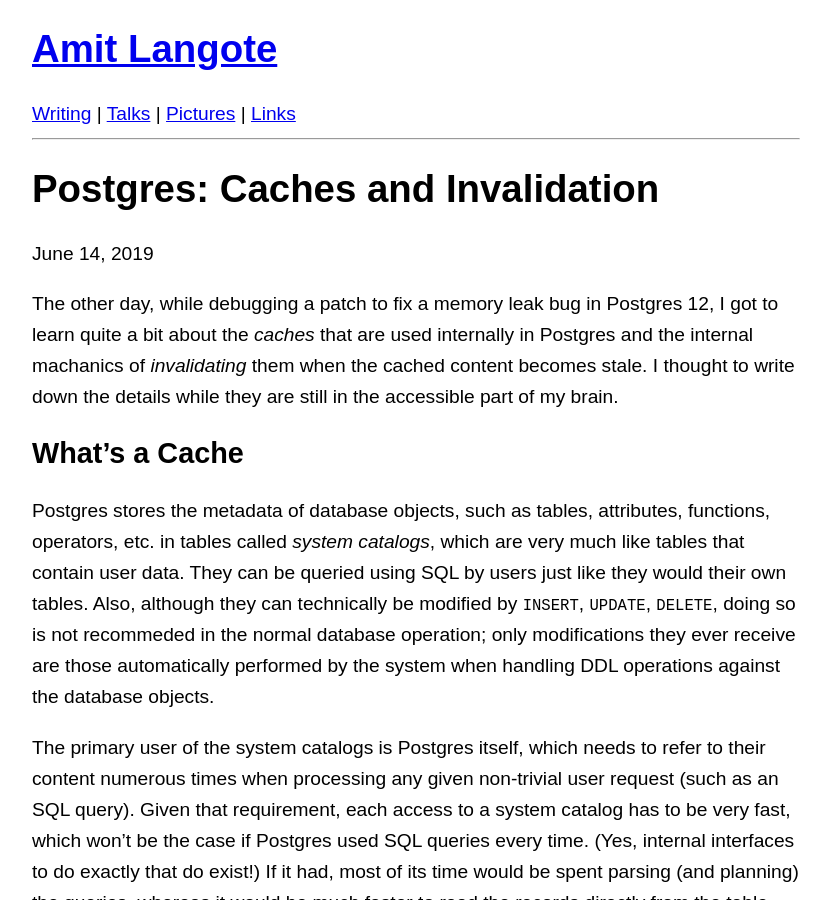
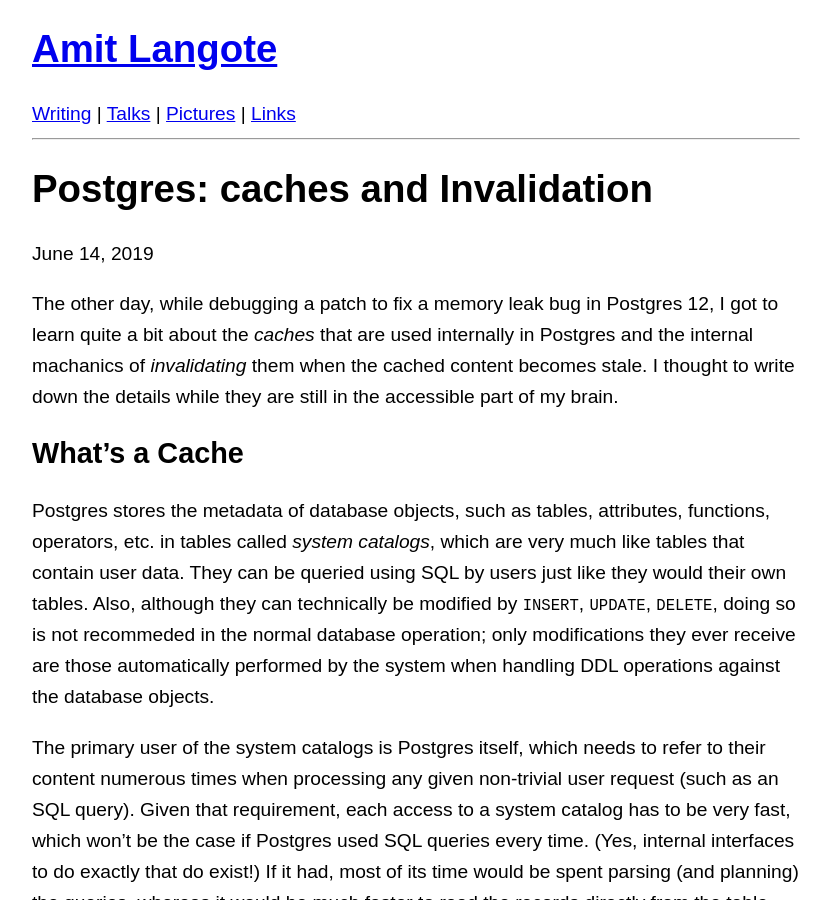
Before and after one commit to amitlan/website, a Jekyll site: the page built from _posts/2019-06-14-caches-inval.md, in a window 1280 px wide and 900 px high. Shown: the whole window, without its empty margins (224-1055 px from the left). Built offline with Jekyll 4.4.1, drawn with Linux system fonts in a browser that asks for light colours.

```diff
--- a/_posts/2019-06-14-caches-inval.md
+++ b/_posts/2019-06-14-caches-inval.md
@@ -4,7 +4,7 @@ title: "Postgres: Caches and invalidation"
 tags: [pg]
 last_updated: 2019-06-14
 ---
-# Postgres: Caches and Invalidation
+# Postgres: caches and Invalidation
 
 June 14, 2019
 
```
Also changed, not shown: _posts/2020-05-14-partition-logical-replication.md (+1 -1 lines).
